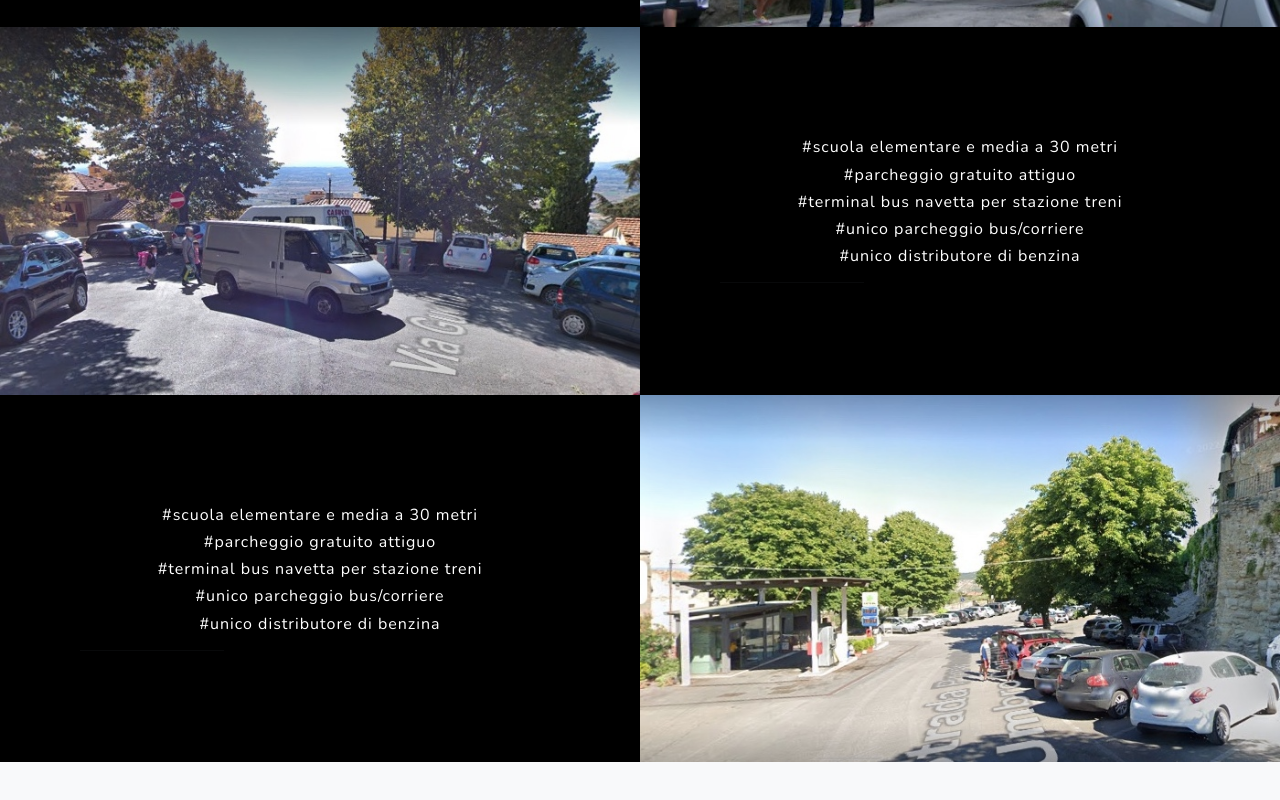
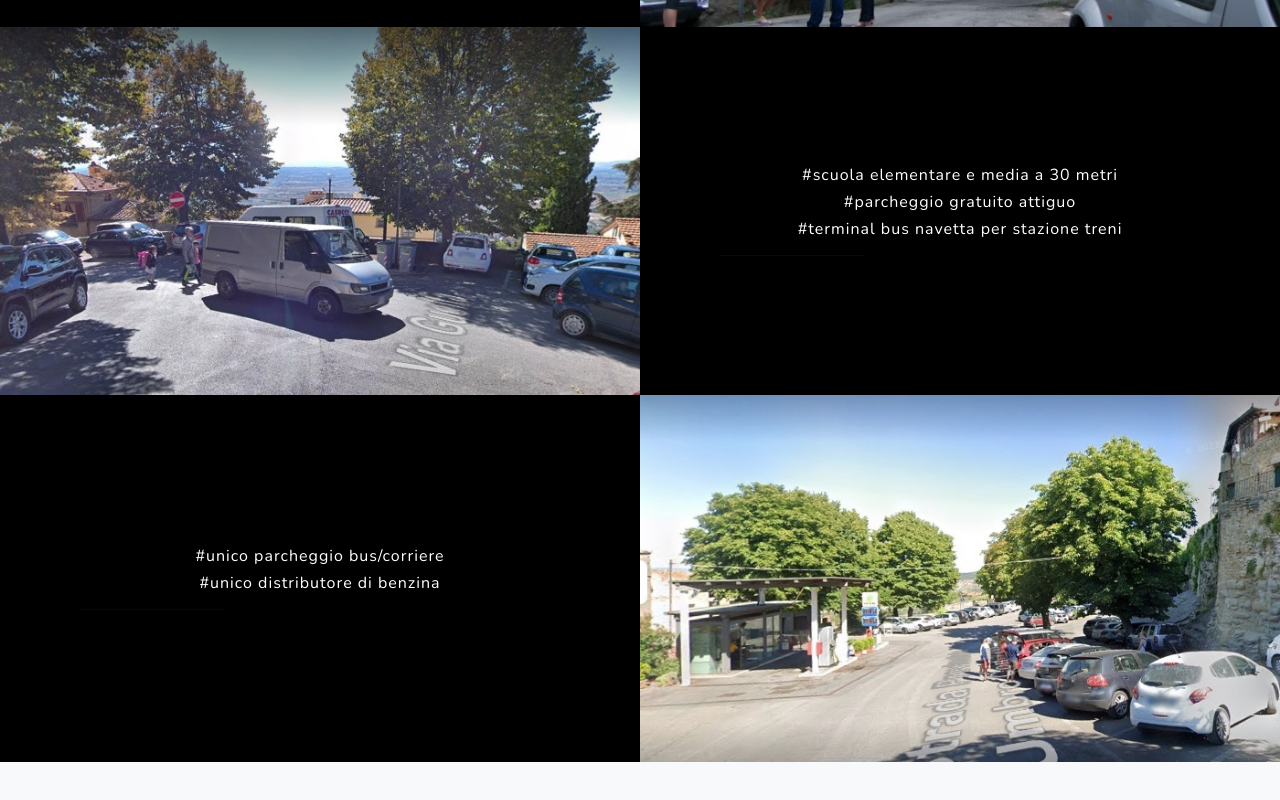
Before and after one commit to paolomajo/viaguelfa74, a plain HTML site: page index.html in a window 1280 px wide. Shown: the part 3153-3953 px from the top of the page. Drawn offline with nearby package versions, Linux system fonts and the light colour scheme.

Commit message:
Add files via upload

```diff
--- a/index.html
+++ b/index.html
@@ -110,8 +110,7 @@
                           <h6 class="text-white">#scuola elementare e media a 30 metri</h6>
                           <h6 class="text-white">#parcheggio gratuito attiguo</h6>
                           <h6 class="text-white">#terminal bus navetta per stazione treni</h6>
-                          <h6 class="text-white">#unico parcheggio bus/corriere</h6>
-                          <h6 class="text-white">#unico distributore di benzina</h6>
+
                             <hr class="d-none d-lg-block mb-0 ms-0" />
                         </div>
                     </div>
@@ -125,9 +124,7 @@
                 <div class="bg-black text-center h-100 project">
                     <div class="d-flex h-100">
                         <div class="project-text w-100 my-auto text-center text-lg-right">
-                          <h6 class="text-white">#scuola elementare e media a 30 metri</h6>
-                          <h6 class="text-white">#parcheggio gratuito attiguo</h6>
-                          <h6 class="text-white">#terminal bus navetta per stazione treni</h6>
+
                           <h6 class="text-white">#unico parcheggio bus/corriere</h6>
                           <h6 class="text-white">#unico distributore di benzina</h6>
                             <hr class="d-none d-lg-block mb-0 me-0" />
```
